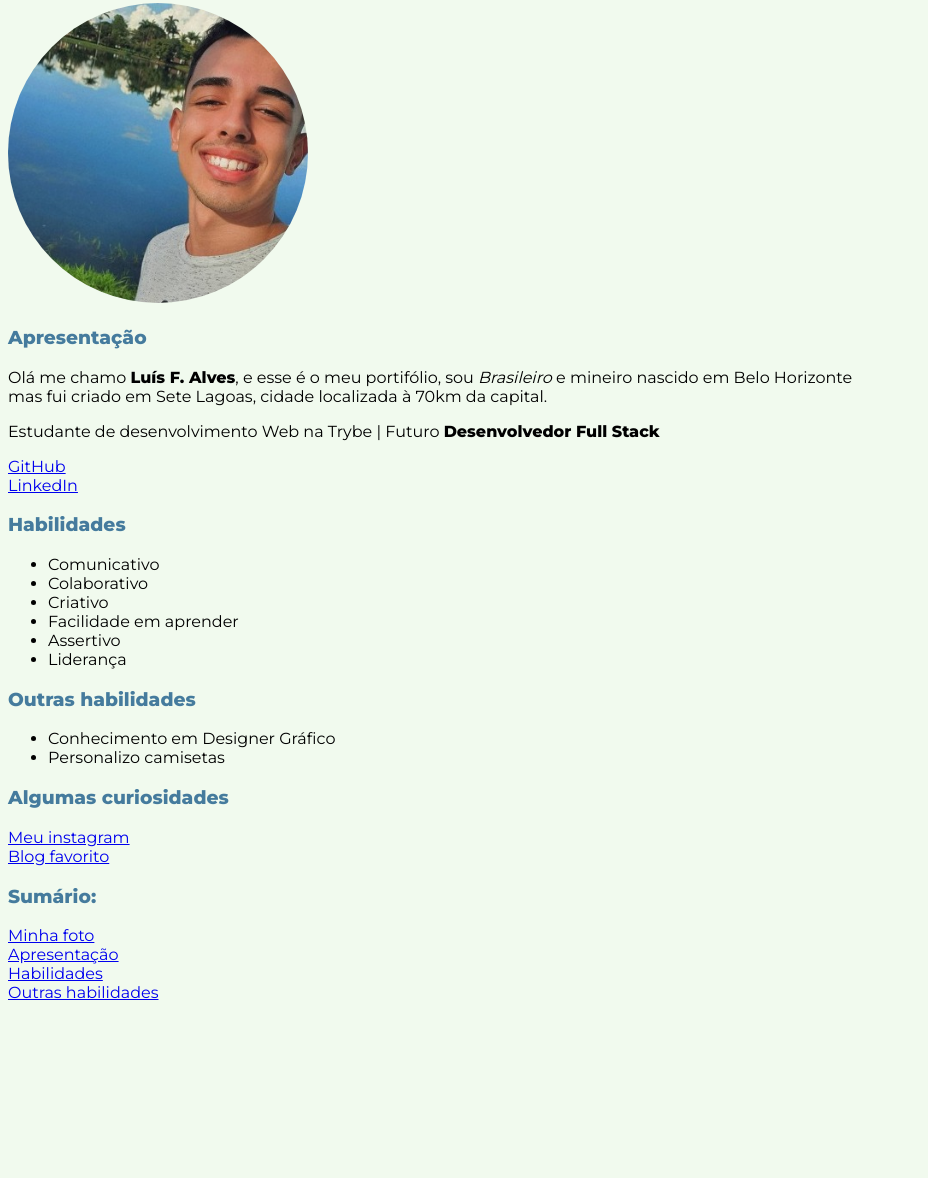
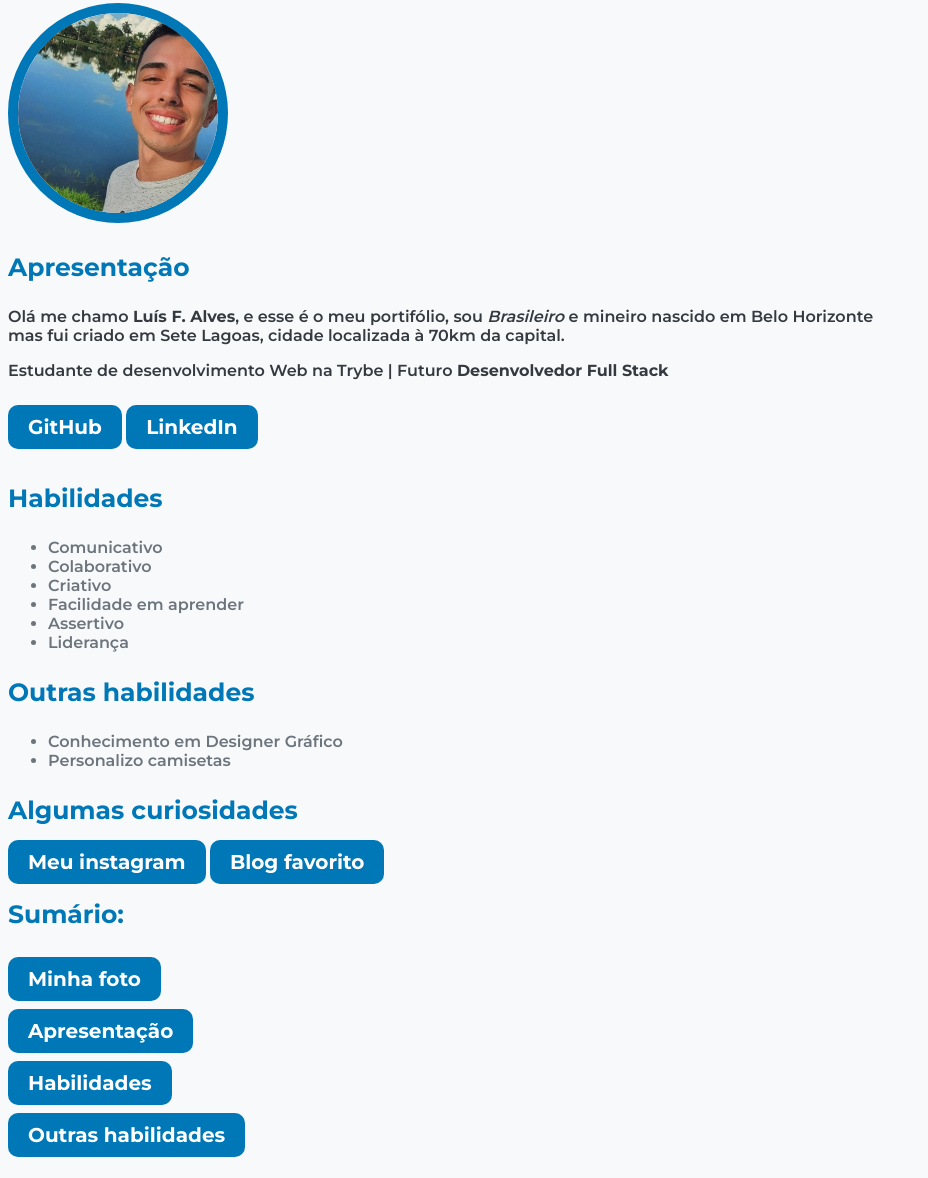
Before and after one commit to luisallves/luisallves.github.io, a plain HTML site: page index.html in a window 1280 px wide. Shown: the part 163-1341 px from the top of the page, without its empty margins (0-928 px from the left). Before the commit the page ends 1173 px from the top, so only its background shows below. Drawn offline with Linux system fonts and the light colour scheme.

Commit message:
adiciona formataçao para todos os textos e botoes

```diff
--- a/index.html
+++ b/index.html
@@ -6,7 +6,7 @@
 
     <link rel="preconnect" href="https://fonts.googleapis.com">
 <link rel="preconnect" href="https://fonts.gstatic.com" crossorigin>
-<link href="https://fonts.googleapis.com/css2?family=Montserrat:wght@400;600;800&display=swap" rel="stylesheet">
+<link href="https://fonts.googleapis.com/css2?family=Montserrat:wght@400;600;700;800&display=swap" rel="stylesheet">
 
 
 
@@ -16,26 +16,60 @@
             font-size: 65px;
             font-weight: 700;
             letter-spacing: -2px;
-            color: #1D3557;
+            color: #0077b6;
         }
 
     #foto20 {
+        border-style: solid ;
+        border-width: 10px;
+        border-color: #0077b6;
         border-radius: 50%;
-        width: 300px;
-        height: 300px;
+        width: 200px;
+        height: 200px;
         object-fit: cover;
         object-position: 0px 0px;
     }
 
         body{
-            background-color: #F1FAEE;
+            background-color: #f8f9fa;
             font-family: 'Montserrat', sans-serif;
+            font-weight: 600;
+            color: #6c757d;
         }
 
+        .padraoAp {
+            color: #343a40;
+            font-weight: 600;
+            font-size: 35;
+        }
+        .button{
+            color: #ffffff;
+            background-color: #0077b6;
+            padding: 10px 20px;
+            border-radius: 10px;
+            text-decoration: none;
+            font-weight: 700;
+            font-size: 20px;
+        }
+
+        .button2{
+            color: #ffffff;
+            background-color: #47beff;
+            padding: 10px 20px;
+            border-radius: 10px;
+            text-decoration: none;
+            font-weight: 700;
+            font-size: 20px;
+        }
+
+            .parag{
+            line-height: 50px;
+            }
+
         h3 {
-            color: #457B9D;
+            color: #0077b6;
             font-weight: 700;
-            font-size: 30
+            font-size: 25px
             ;
         }
     </style>
@@ -44,12 +78,14 @@
 <body>
     <h1>Luís Fernando Alves</h1>
     <img id="foto20" src="foto-luis.jpeg" alt="Foto do Luís">
-    <h3 id="apres">Apresentação</h3>
-    <p>Olá me chamo <strong>Luís F. Alves</strong>, e esse é o meu portifólio, sou <em>Brasileiro</em> e mineiro nascido em Belo Horizonte <br> mas fui criado em Sete Lagoas, cidade localizada à 70km da capital.</p>
-    <p>Estudante de desenvolvimento Web na Trybe | Futuro <strong>Desenvolvedor Full Stack</strong></p>
-    <a href="https://github.com/luisallves" target="blank">GitHub</a>
+    <h3 >Apresentação</h3>
+    <p class="padraoAp">Olá me chamo <strong>Luís F. Alves</strong>, e esse é o meu portifólio, sou <em>Brasileiro</em> e mineiro nascido em Belo Horizonte <br> mas fui criado em Sete Lagoas, cidade localizada à 70km da capital.</p>
+    <p class="padraoAp">Estudante de desenvolvimento Web na Trybe | Futuro <strong>Desenvolvedor Full Stack</strong></p><br>
+    <a class="button" href="https://github.com/luisallves" target="blank">GitHub</a>
+
+    <a class="button" href="https://www.linkedin.com/in/luis-alves-849572235/" target="blank">LinkedIn</a>
     <br>
-    <a href="https://www.linkedin.com/in/luis-alves-849572235/" target="blank">LinkedIn</a>
+    <br>
     <h3 id="hab">Habilidades</h3>
     <ul>
         <li>Comunicativo</li>
@@ -65,17 +101,16 @@
         <li>Personalizo camisetas</li>
     </ul>
     <h3>Algumas curiosidades</h3>
-    <a href="https://www.instagram.com/luis.allves/" target="blank">Meu instagram</a>
-    <br>
-    <a href="https://www.instagram.com/namoradosinspirados/" target="blank">Blog favorito</a>
+    <a class="button" href="https://www.instagram.com/luis.allves/" target="blank">Meu instagram</a>
+    <a class="button" href="https://www.instagram.com/namoradosinspirados/" target="blank">Blog favorito</a>
 
     <h3>Sumário:</h3>
-    <a href="#foto20">Minha foto</a>
-    <br>
-    <a href="#apres">Apresentação</a>
-    <br>
-    <a href="#hab">Habilidades</a>
-    <br>
-    <a href="#ouhab">Outras habilidades</a>
+    <p class="parag"><a class="button" href="#foto20">Minha foto</a><br>
+
+    <a class="button" href="#apres">Apresentação</a><br>
+
+    <a class="button" href="#hab">Habilidades</a><br>
+
+    <a class="button" href="#ouhab">Outras habilidades</a></p>
 </body>
 </html>
```
